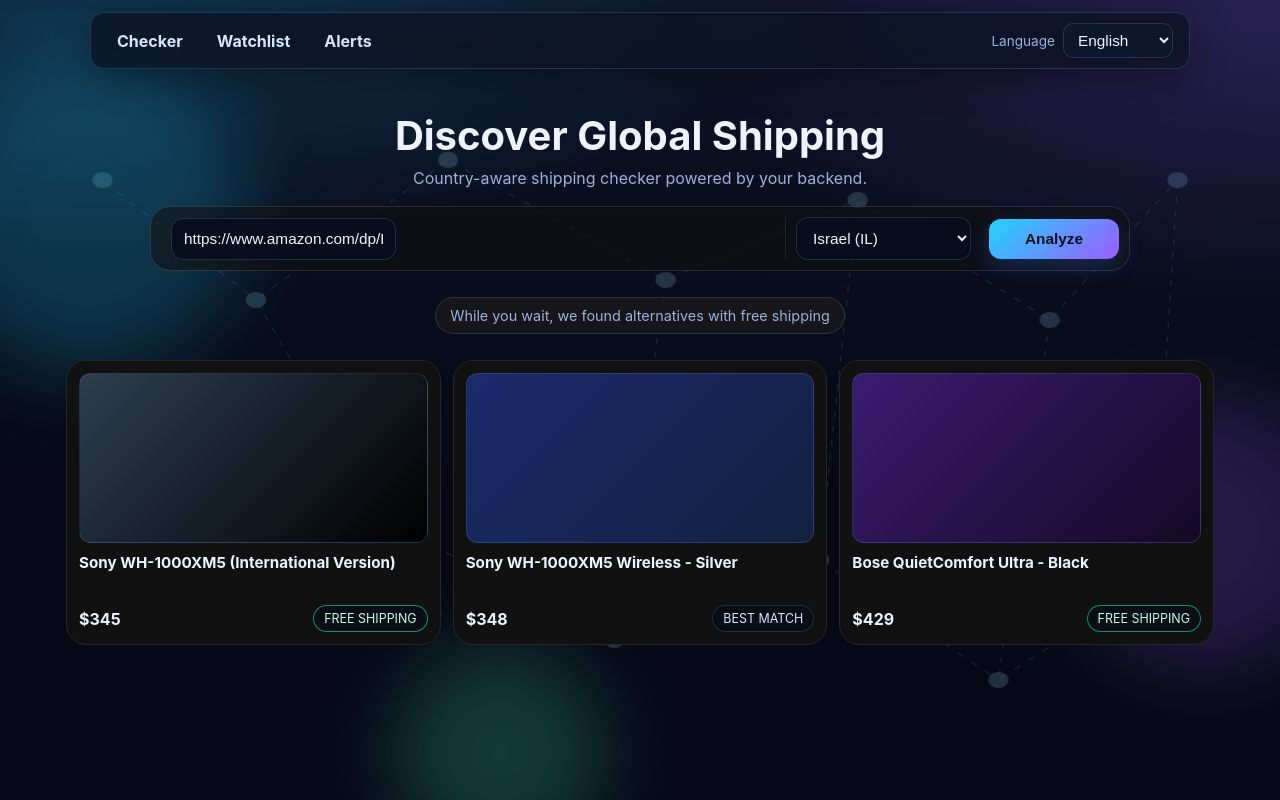
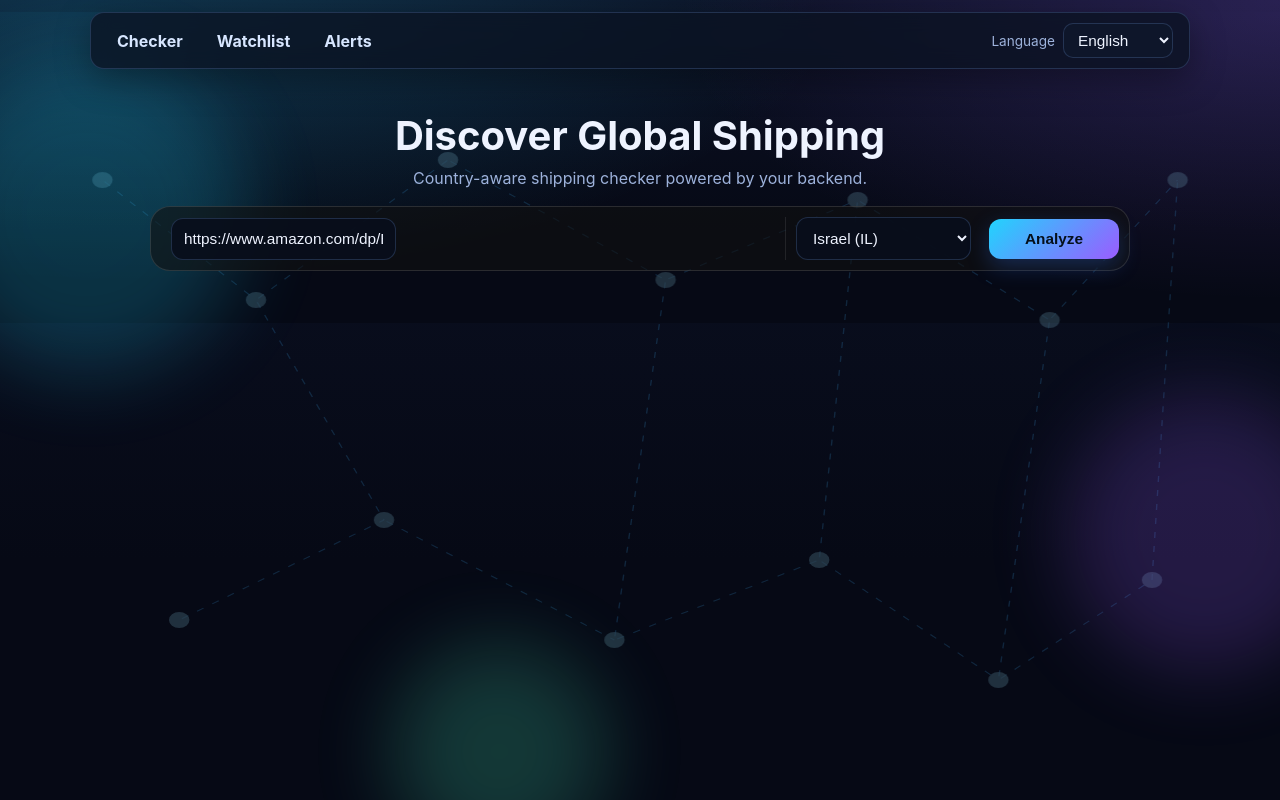
Before and after one commit to itzikban/amz-free-shiping, a Next.js app in the folder frontend/: page / in a window 1280 px wide. Built offline with nearby package versions, Linux system fonts and the light colour scheme.

Commit message:
fix(ui): address unresolved CodeRabbit findings on homepage

```diff
--- a/frontend/app/page.tsx
+++ b/frontend/app/page.tsx
@@ -146,7 +146,7 @@
               <>
                 <p className="mutedText">{result.url}</p>
                 <div className="targetMeta">
-                  <span className="priceTag">{result.price_usd ? `$${result.price_usd.toFixed(2)}` : "-"}</span>
+                  <span className="priceTag">{result.price_usd != null ? `$${result.price_usd.toFixed(2)}` : "-"}</span>
                   <span className={`signalPill ${result.free_shipping_country ? "ok" : "no"}`}>
                     {result.free_shipping_country ? t("free_for_destination") : t("not_free_for_destination")}
                   </span>
@@ -170,6 +170,8 @@
         </section>
       )}
 
+      {loading && (
+        <>
           <section className="flowHint animate-flow-3">
             <span>{t("home_flow_hint")}</span>
           </section>
@@ -186,6 +188,8 @@
               </article>
             ))}
           </section>
+        </>
+      )}
     </main>
   );
 }
```
Lines whose indentation alone changed are shown as unchanged.
